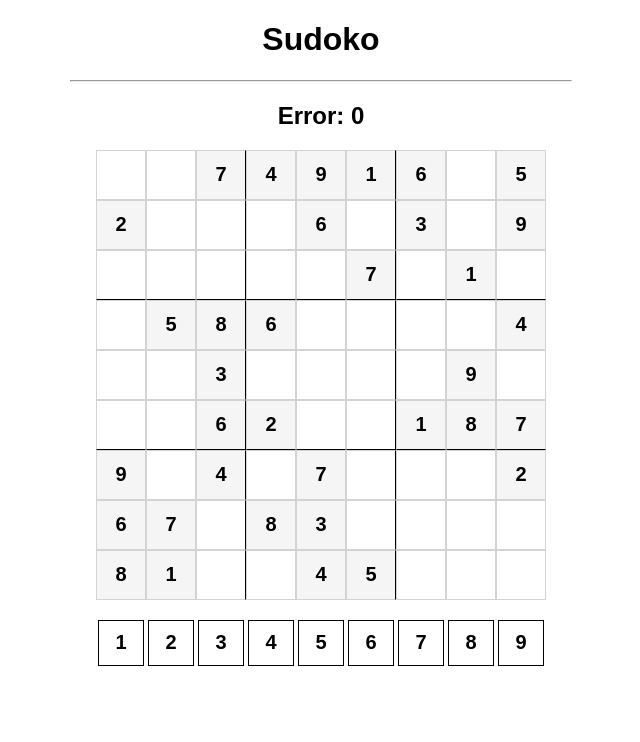
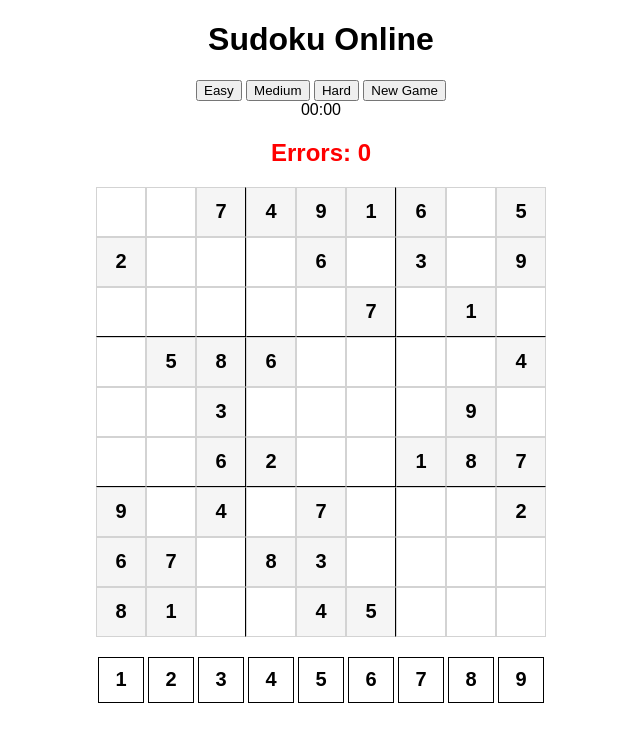
Before and after one commit to ShubhamZoro/Web_Dev, a plain HTML site: page javascript_practice/Sudoko Game/index.html in a window 1280 px wide. Shown: the whole page, without its empty margins (319-959 px from the left). Drawn offline with Linux system fonts and the light colour scheme.

Commit message:
Update index.html

```diff
--- a/javascript_practice/Sudoko Game/index.html
+++ b/javascript_practice/Sudoko Game/index.html
@@ -3,14 +3,20 @@
 <head>
     <meta charset="UTF-8">
     <meta name="viewport" content="width=device-width, initial-scale=1.0">
-    <title>Sudoko Game</title>
+    <title>Sudoku Online</title>
     <link rel="stylesheet" href="style.css">
-    <script src="script.js"></script>
+    <script src="script.js" defer></script>
 </head>
 <body>
-    <h1>Sudoko</h1>
-    <hr>
-    <h2 id="Errors">Error: 0</h2>
+    <h1>Sudoku Online</h1>
+    <div id="controls">
+        <button id="easy" onclick="setGame('easy')">Easy</button>
+        <button id="medium" onclick="setGame('medium')">Medium</button>
+        <button id="hard" onclick="setGame('hard')">Hard</button>
+        <button id="new-game" onclick="newGame()">New Game</button>
+        <div id="timer">00:00</div>
+    </div>
+    <h2 id="errors">Errors: 0</h2>
     <div id="board"></div>
     <br>
     <div id="digits"></div>
```
